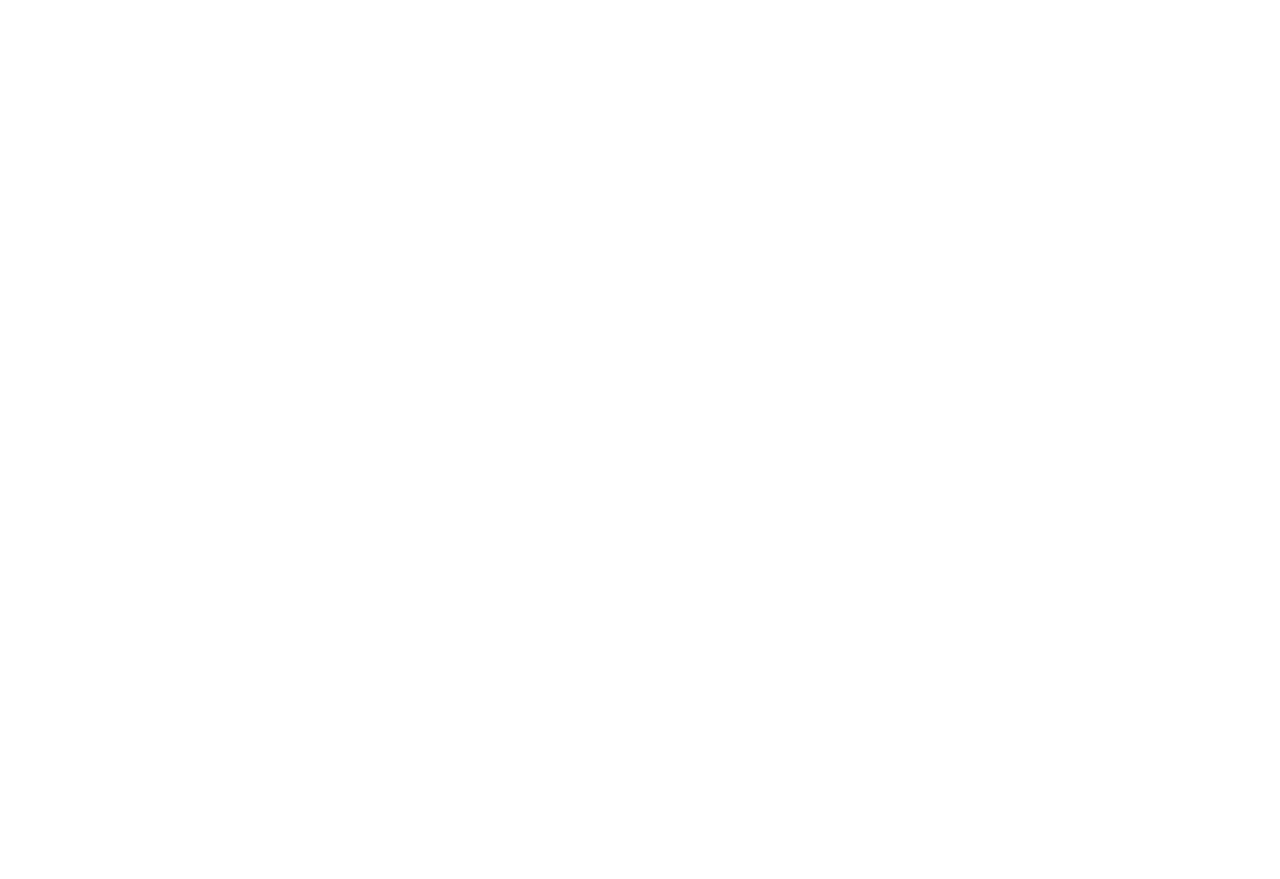
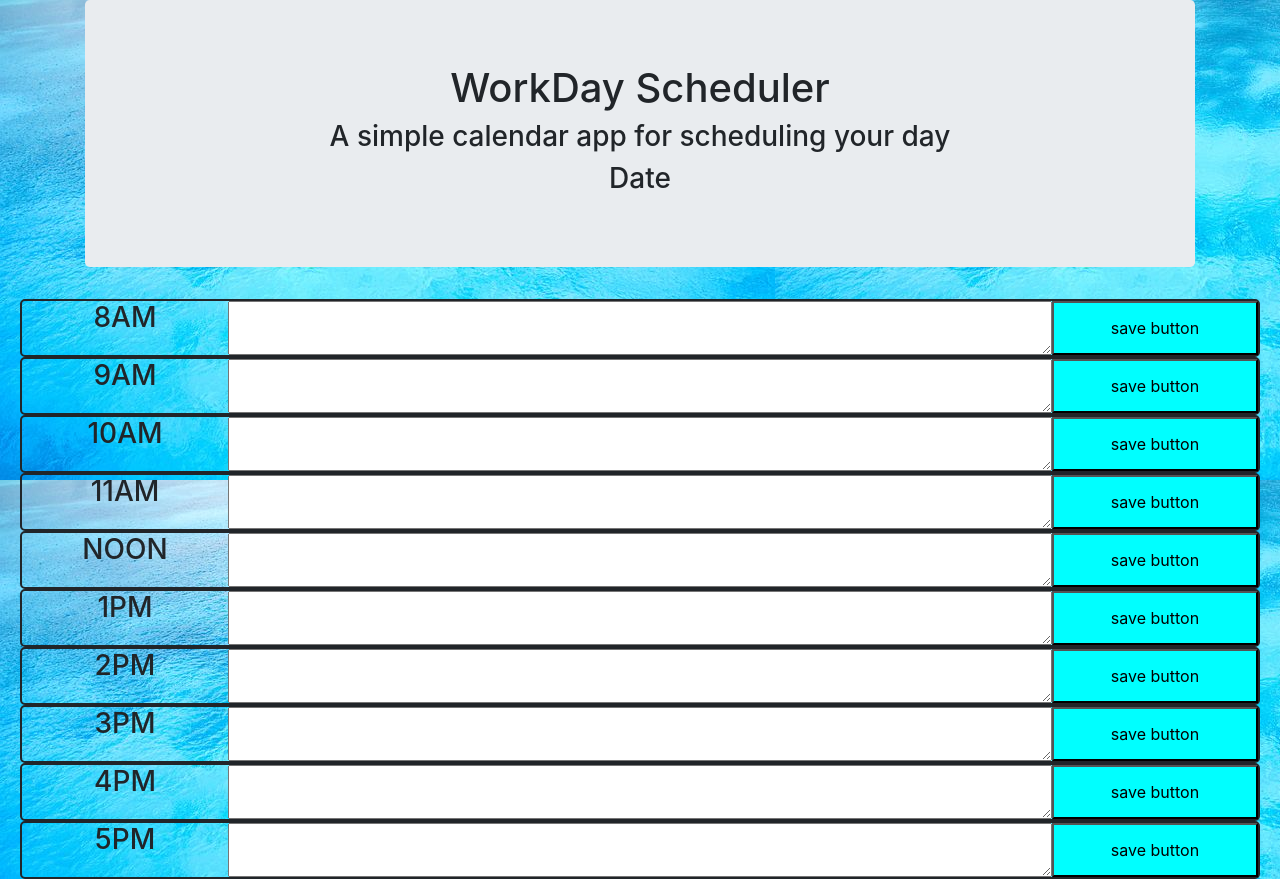
Before and after one commit to wsams11/day-planner, a plain HTML site: page index.html in a window 1280 px wide. Before the commit the page ends 800 px from the top, so only its background shows below. Drawn offline with nearby package versions, Linux system fonts and the light colour scheme.

Commit message:
daily commit

```diff
--- a/assets/app.js
+++ b/assets/app.js
@@ -0,0 +1,15 @@
+// set variables
+var $value8 = document.querySelector("#8");
+// first get the save button to save info to localstorage
+$("#button").on('click', function(){
+    localStorage.setItem($value8)
+    console.log(localStorage)
+})
+// when the site loads, check for info in local storage
+// if it finds info, load in for time text box
+
+
+
+
+
+// moment.js for the color on time
--- a/assets/style.css
+++ b/assets/style.css
@@ -0,0 +1,15 @@
+.textinput{
+    width: max-content;
+}
+.row{
+    margin-left: 5px;
+    margin-right: 5px;
+    border: 2px solid;
+  border-radius: 5px;
+}
+body{
+    background-image: url("images/water.jpg");
+}
+
+    .button{
+    background-color: aqua;}
--- a/index.html
+++ b/index.html
@@ -1,12 +1,137 @@
 <!DOCTYPE html>
 <html lang="en">
+
 <head>
     <meta charset="UTF-8">
     <meta name="viewport" content="width=device-width, initial-scale=1.0">
     <meta http-equiv="X-UA-Compatible" content="ie=edge">
-    <title>Document</title>
+    <title>Workday Scheduler</title>
+    <link rel="stylesheet" href="https://stackpath.bootstrapcdn.com/bootstrap/4.3.1/css/bootstrap.min.css"
+        integrity="sha384-ggOyR0iXCbMQv3Xipma34MD+dH/1fQ784/j6cY/iJTQUOhcWr7x9JvoRxT2MZw1T" crossorigin="anonymous">
+    <link rel="stylesheet" href="assets/style.css">
+
 </head>
-<body>
 
-</body>
+<body class="mainContent">
+    <div class="container">
+
+        <div class="jumbotron">
+            <h1 class="text-center">WorkDay Scheduler</h1>
+            <h3 class="text-center">A simple calendar app for scheduling your day </h3>
+            <h3 class="text-center">Date</h3>
+        </div>
+
+    </div>
+
+    <div class="calendar">
+
+        <div class="col text-center">
+
+            <div class="row hour-8">
+
+                <div class="col-2">
+                    <h3> 8AM </h3>
+                </div>
+                <textarea class="col-8 8" id="8"></textarea>
+                <button class="col-2 button"> save button </button>
+
+            </div>
+            <div class="row hour-9">
+
+                <div class="col-2">
+                    <h3> 9AM </h3>
+                </div>
+                <textarea class="col-8"></textarea>
+                <button class="col-2 button"> save button </button>
+
+            </div>
+            <div class="row hour-10">
+
+                <div class="col-2">
+                    <h3> 10AM </h3>
+                </div>
+                <textarea class="col-8"></textarea>
+                <button class="col-2 button"> save button </button>
+
+            </div>
+            <div class="row hour-11">
+
+                <div class="col-2">
+                    <h3> 11AM </h3>
+                </div>
+                <textarea class="col-8"></textarea>
+                <button class="col-2 button"> save button </button>
+
+            </div>
+            <div class="row hour-12">
+
+                <div class="col-2">
+                    <h3> NOON </h3>
+                </div>
+                <textarea class="col-8"></textarea>
+                <button class="col-2 button"> save button </button>
+
+            </div>
+            <div class="row hour-1">
+
+                <div class="col-2">
+                    <h3> 1PM </h3>
+                </div>
+                <textarea class="col-8"></textarea>
+                <button class="col-2 button"> save button </button>
+
+            </div>
+            <div class="row hour-2">
+
+                <div class="col-2">
+                    <h3> 2PM </h3>
+                </div>
+                <textarea class="col-8"></textarea>
+                <button class="col-2 button"> save button </button>
+
+            </div>
+            <div class="row hour-3">
+
+                <div class="col-2">
+                    <h3> 3PM </h3>
+                </div>
+                <textarea class="col-8"></textarea>
+                <button class="col-2 button"> save button </button>
+
+            </div>
+            <div class="row hour-4">
+
+                <div class="col-2">
+                    <h3> 4PM </h3>
+                </div>
+                <textarea class="col-8" id="8"></textarea>
+                <button class="col-2 button"> save button </button>
+
+            </div>
+            <div class="row hour-5">
+
+                <div class="col-2">
+                    <h3> 5PM </h3>
+                </div>
+                <textarea class="col-8"></textarea>
+                <button class="col-2 button"> save button </button>
+
+            </div>
+
+
+
+
+        </div>
+        <script src="assets/app.js"></script>
+        <script src="https://code.jquery.com/jquery-3.3.1.slim.min.js" integrity="sha384-q8i/X+965DzO0rT7abK41JStQIAqVgRVzpbzo5smXKp4YfRvH+8abtTE1Pi6jizo" crossorigin="anonymous"></script>
+    <script src="https://cdnjs.cloudflare.com/ajax/libs/popper.js/1.14.7/umd/popper.min.js" integrity="sha384-UO2eT0CpHqdSJQ6hJty5KVphtPhzWj9WO1clHTMGa3JDZwrnQq4sF86dIHNDz0W1" crossorigin="anonymous"></script>
+    <script src="https://stackpath.bootstrapcdn.com/bootstrap/4.3.1/js/bootstrap.min.js" integrity="sha384-JjSmVgyd0p3pXB1rRibZUAYoIIy6OrQ6VrjIEaFf/nJGzIxFDsf4x0xIM+B07jRM" crossorigin="anonymous"></script>
+    </div>
+
+
+
+
+
+
+
 </html>
```
Also changed, not shown: assets/images/water.jpg (added).
